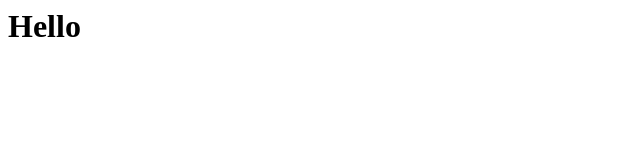
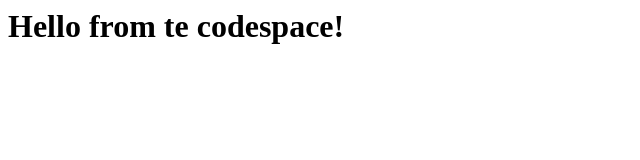
Before and after one commit to elricad1308/skills-code-with-codespaces, a plain HTML site: page index.html in a window 1280 px wide. Shown: the whole page, without its empty margins (0-640 px from the left). Drawn offline with Linux system fonts and the light colour scheme.

Commit message:
Adding hello from the codespace!

```diff
--- a/index.html
+++ b/index.html
@@ -1,3 +1,3 @@
 <html>
-  <h1>Hello</h1>
+  <h1>Hello from te codespace!</h1>
 </html>
```
